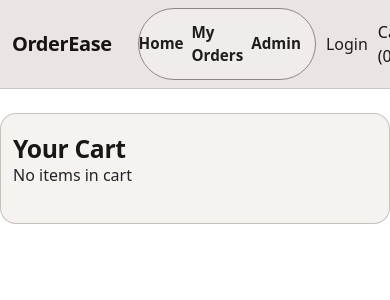
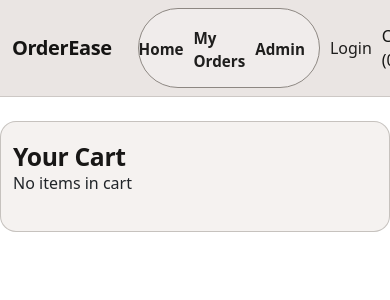
Before and after one commit to Varun251005/booking, a React (Vite) app in the folder frontend/: page /cart in a window 390 px wide. Shown: the top 300 px of the page. Built offline with nearby package versions, Linux system fonts and the light colour scheme.

Commit message:
Enhance navbar and food card styles; adjust padding, gap, and margins for improved layout

```diff
--- a/frontend/src/index.css
+++ b/frontend/src/index.css
@@ -325,6 +325,10 @@ body {
   border-radius: 999px;
 }
 
+.nav-links {
+  gap: 8px;
+}
+
 @media (max-width: 576px) {
   .app-navbar {
     padding: 10px 1rem;
@@ -336,11 +340,12 @@ body {
 
   .app-navbar .navbar-nav {
     width: 100%;
-    gap: 8px;
+    gap: 10px;
+    padding-top: 10px;
   }
 
   .app-navbar .nav-link {
-    padding: 6px 0 !important;
+    padding: 8px 0 !important;
   }
 
   .admin-nav-actions {
@@ -352,6 +357,19 @@ body {
   .admin-nav-actions .btn {
     flex: 1 1 auto;
     min-width: 120px;
+  }
+
+  .food-card {
+    margin-bottom: 0;
+  }
+
+  .food-image {
+    height: 150px;
+  }
+
+  .menu-shell .row {
+    --bs-gutter-x: 0.8rem;
+    --bs-gutter-y: 0.8rem;
   }
 
   .hero-shell {
```
